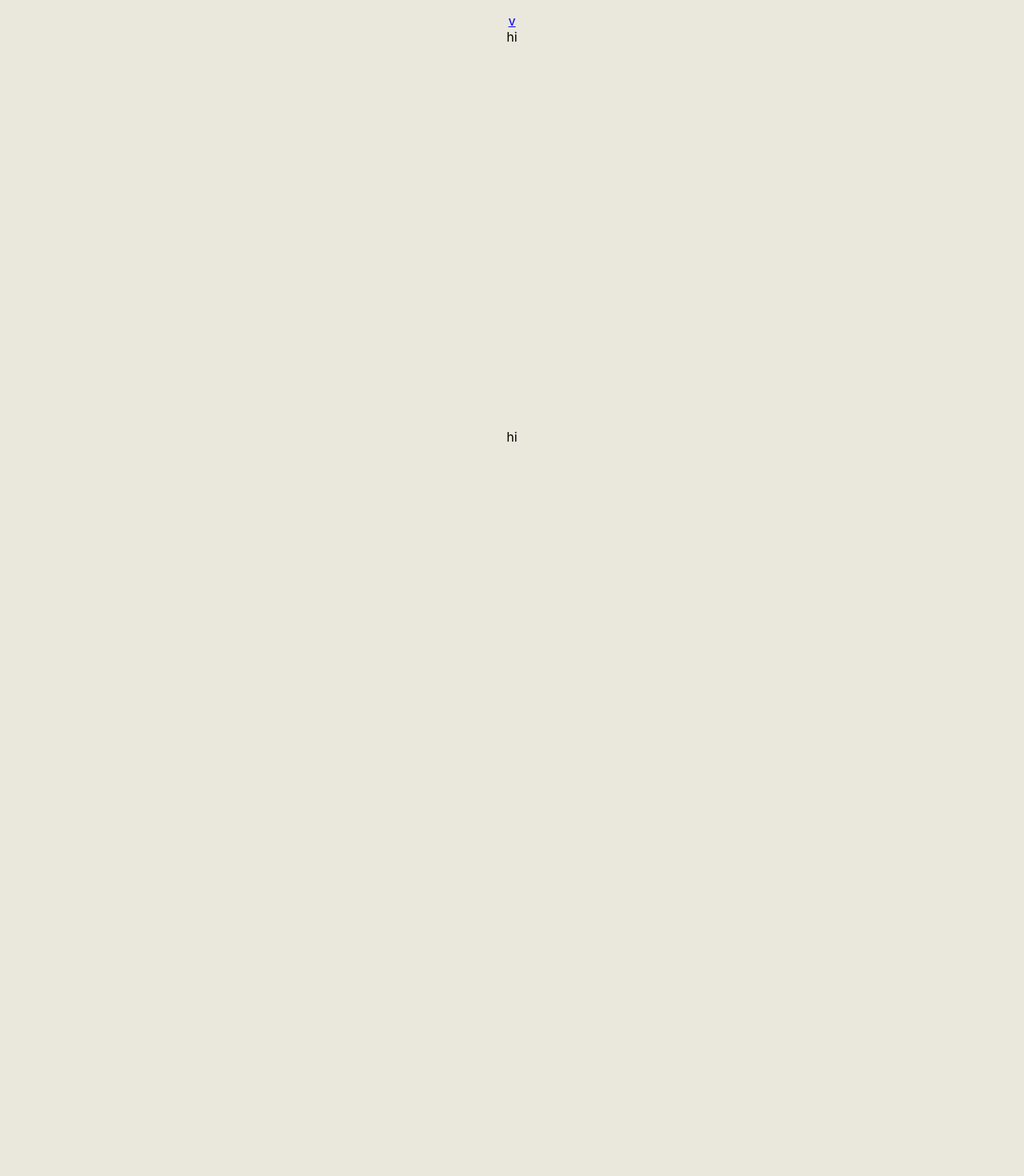
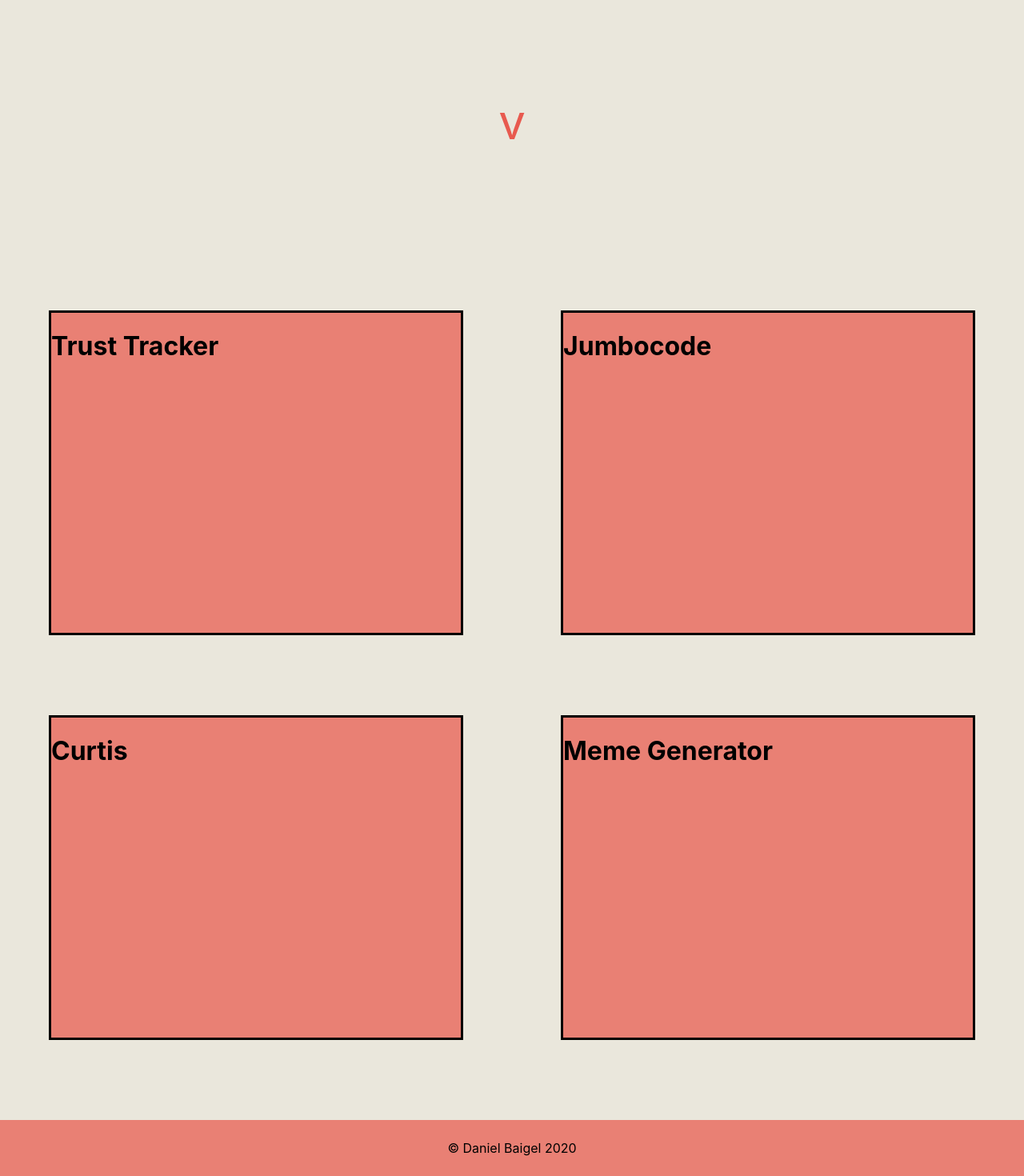
Before and after one commit to dbaigel1/personalWebsite, a React (Create React App) app in the folder personalwebsite/: page / in a window 1280 px wide. Shown: the part 583-2053 px from the top of the page at 80% size. Before the commit the page ends 1619 px from the top, so only its background shows below. Built offline with nearby package versions, Linux system fonts and the light colour scheme.

Commit message:
added projects outline and footer

```diff
--- a/personalwebsite/src/App.css
+++ b/personalwebsite/src/App.css
@@ -4,6 +4,10 @@ body {
 
 html {
   scroll-behavior: smooth;
+}
+
+.blank {
+  height:100px;
 }
 
 .header {
@@ -77,6 +81,36 @@ html {
   color: #E85A4F;
 }
 
-#projects {
-  height: 500px;
+.scroll {
+  font-size: 60px;
+  text-decoration: none;
+  color: #E85A4F;
 }
+.projectContainer {
+  display: flex;
+  align-content: space-between;
+  flex-wrap: wrap;
+  justify-content: space-around;
+  width: 100%;
+}
+
+.project {
+  display: flex;
+  background-color: #E98074;
+  width: 40%;
+  height: 400px;
+  border: solid black 3px;
+
+}
+
+.footer {
+  display: flex;
+  background-color: #E98074;
+  width: 100%;
+  height: 70px;
+  justify-content: center;
+  align-items: center;
+}
+.footer.div {
+  display: flex;
+}
--- a/personalwebsite/src/Home.js
+++ b/personalwebsite/src/Home.js
@@ -1,6 +1,8 @@
 import React from "react"
 import Scroll from "./components/Scroll"
 import Project from "./components/Project"
+import BlankSpace from "./components/BlankSpace"
+import Footer from "./components/Footer"
 
 function Home(){
     return (
@@ -16,11 +18,30 @@ function Home(){
                 valuable experience everywhere I've been. Now I'm ready to sink my teeth
                 into a career as a software developer, problem solver, and team player.
             </h4>
+            <BlankSpace />
             <Scroll />
+            <BlankSpace />
+            <BlankSpace />
+
+            <div id="projects"></div> {/* landmark for scroll button */}
+
+            <div className = "projectContainer">
+                <Project title="Trust Tracker"/>
+                <Project title="Jumbocode" />
+            </div>
+
+            <BlankSpace />
+
+            <div className = "projectContainer">
+                <Project title="Curtis"/>
+                <Project title="Meme Generator"/>
+            </div>
+
+            <BlankSpace />
+
+            <Footer/>
 
 
-            <Project />
-            <Project />
         </div>
     )
 }
--- /dev/null
+++ b/personalwebsite/src/components/BlankSpace.js
@@ -0,0 +1,11 @@
+import React from "react"
+
+function BlankSpace() {
+    return (
+        <div className="blank">
+
+        </div>
+    )
+}
+
+export default BlankSpace
--- /dev/null
+++ b/personalwebsite/src/components/Footer.js
@@ -0,0 +1,11 @@
+import React from "react"
+
+function Footer() {
+    return (
+        <div className="footer">
+            <div>&copy; Daniel Baigel 2020</div>
+        </div>
+    )
+}
+
+export default Footer
--- a/personalwebsite/src/components/Project.js
+++ b/personalwebsite/src/components/Project.js
@@ -1,9 +1,14 @@
 import React from "react"
 
-function Project() {
+function Project(props) {
+    function handleClick() {
+        /* check props.title and
+           navigate to new page */
+    }
+
     return (
-        <div id="projects">
-            hi
+        <div className="project" onClick={handleClick}>
+            <h1>{props.title}</h1>
         </div>
     )
 }
--- a/personalwebsite/src/components/Scroll.js
+++ b/personalwebsite/src/components/Scroll.js
@@ -3,7 +3,7 @@ import React from "react"
 function Scroll() {
     return (
         <div>
-            <a href="#projects">v</a>
+            <a href="#projects" className="scroll">v</a>
         </div>
     )
 }
```
